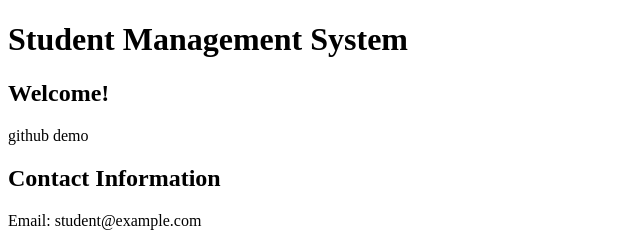
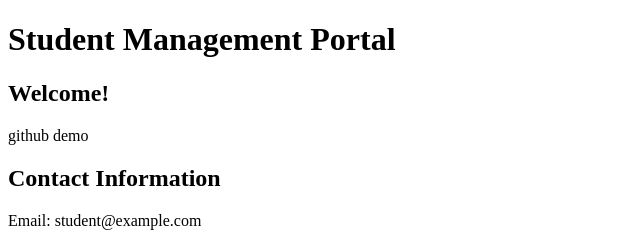
Before and after one commit to smad-1/github-demo, a plain HTML site: page index.html in a window 1280 px wide. Shown: the top 240 px of the page, 0-640 px from the left. Drawn offline with Linux system fonts and the light colour scheme.

Commit message:
Updated title to SMP

```diff
--- a/index.html
+++ b/index.html
@@ -6,7 +6,7 @@
     <title>Document</title>
 </head>
 <body>
-    <h1>Student Management System</h1>
+    <h1>Student Management Portal</h1>
     <h2>Welcome!</h2>
     <p>github demo</p>
 
```
